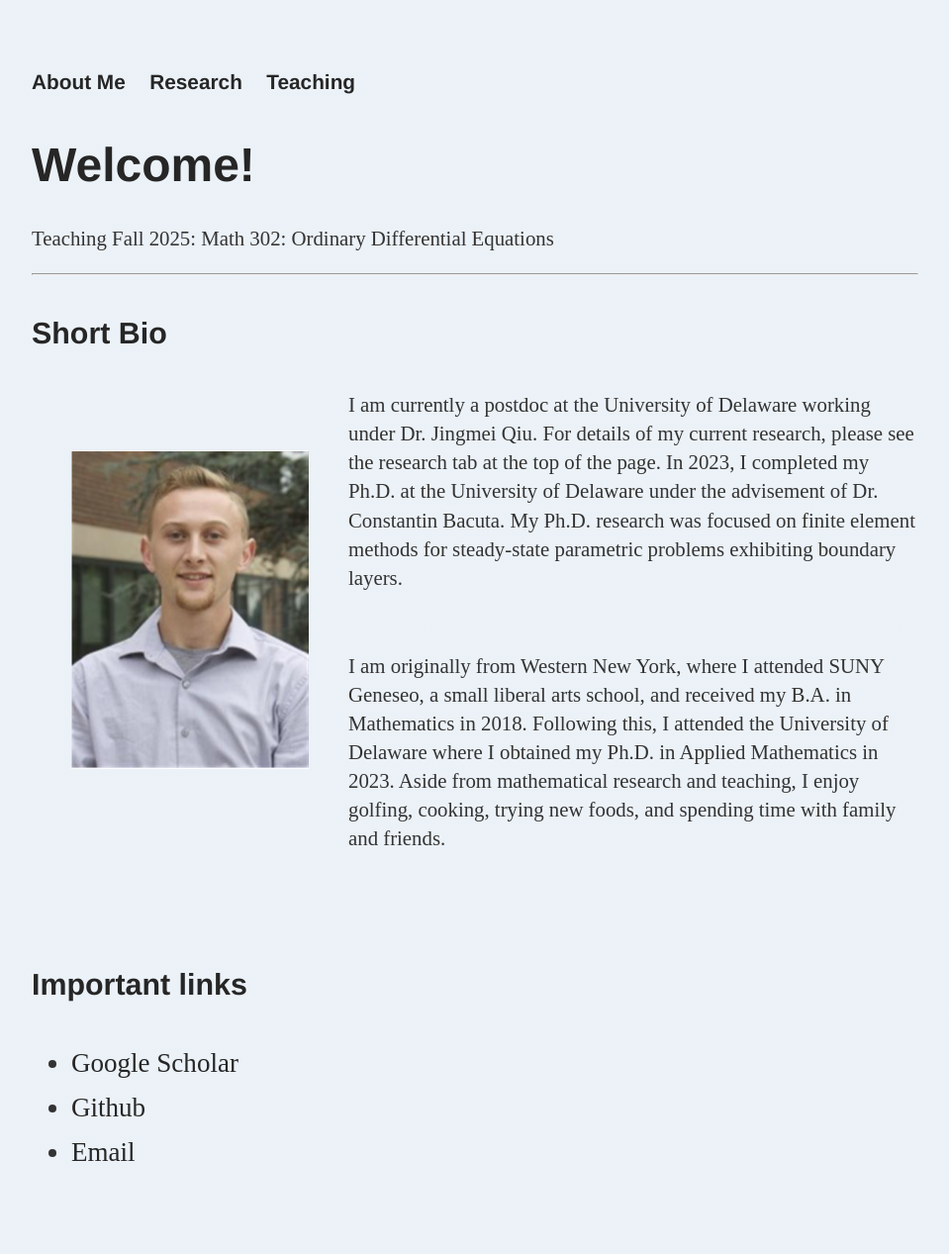
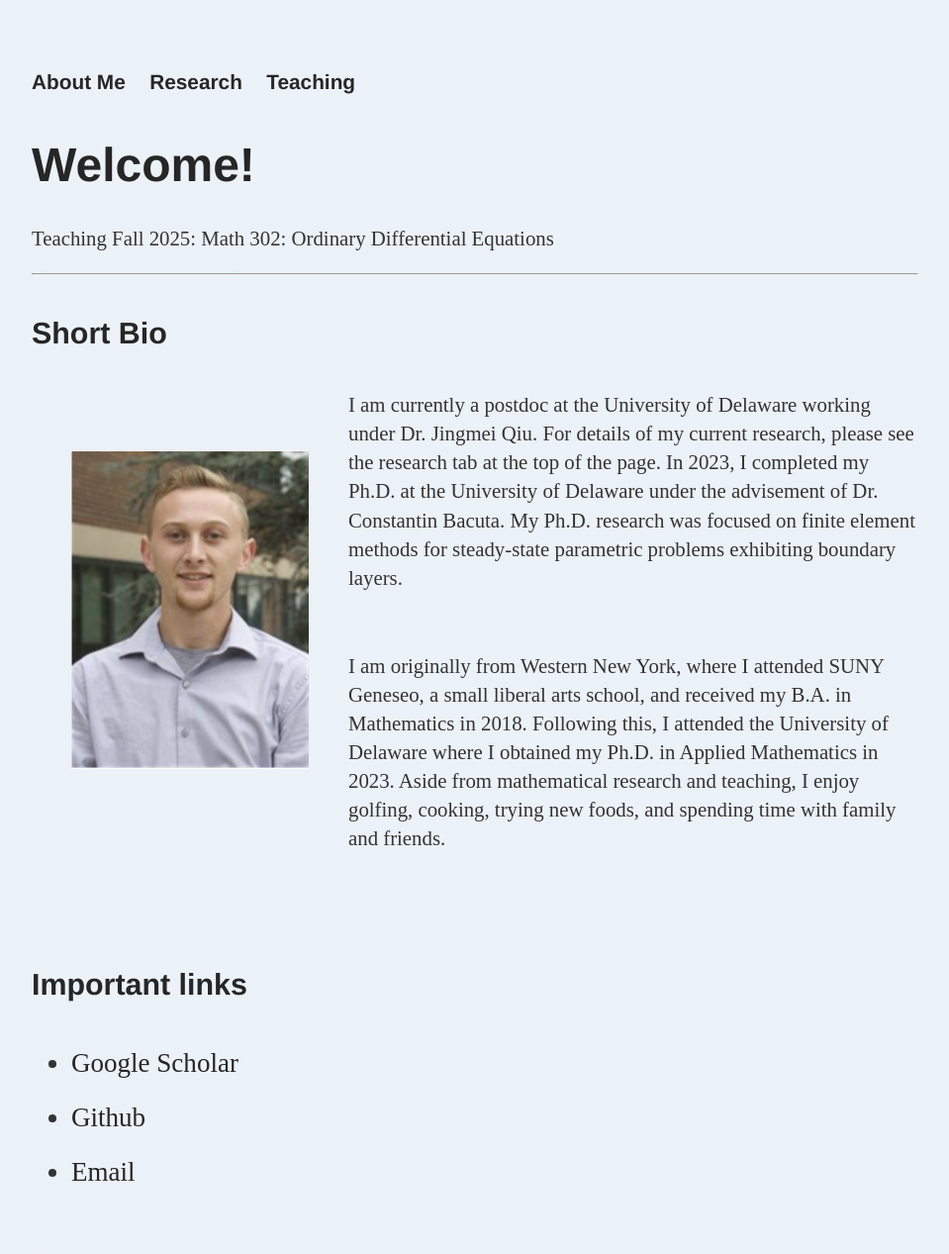
Before and after one commit to dhayes95/dhayes95.github.io, a Jekyll site: the page built from index.html, in a window 1280 px wide. Shown: the whole page at 99% size, without its empty margins (160-1119 px from the left). Built offline with Jekyll 4.4.1, drawn with Linux system fonts in a browser that asks for light colours.

Commit message:
Update main.css

```diff
--- a/css/main.css
+++ b/css/main.css
@@ -13,6 +13,7 @@ ul li{font-size:1.3em;}
 ol li{font-size:1.3em;}
 
 ul {line-height: 45px;}
+li {margin: 10px 0;}
 
 h1, h2, h3, h4 { font-family: 'Helvetica', 'Arial', 'Sans-Serif'; }
 h1 { font-size: 3em;  }
```
